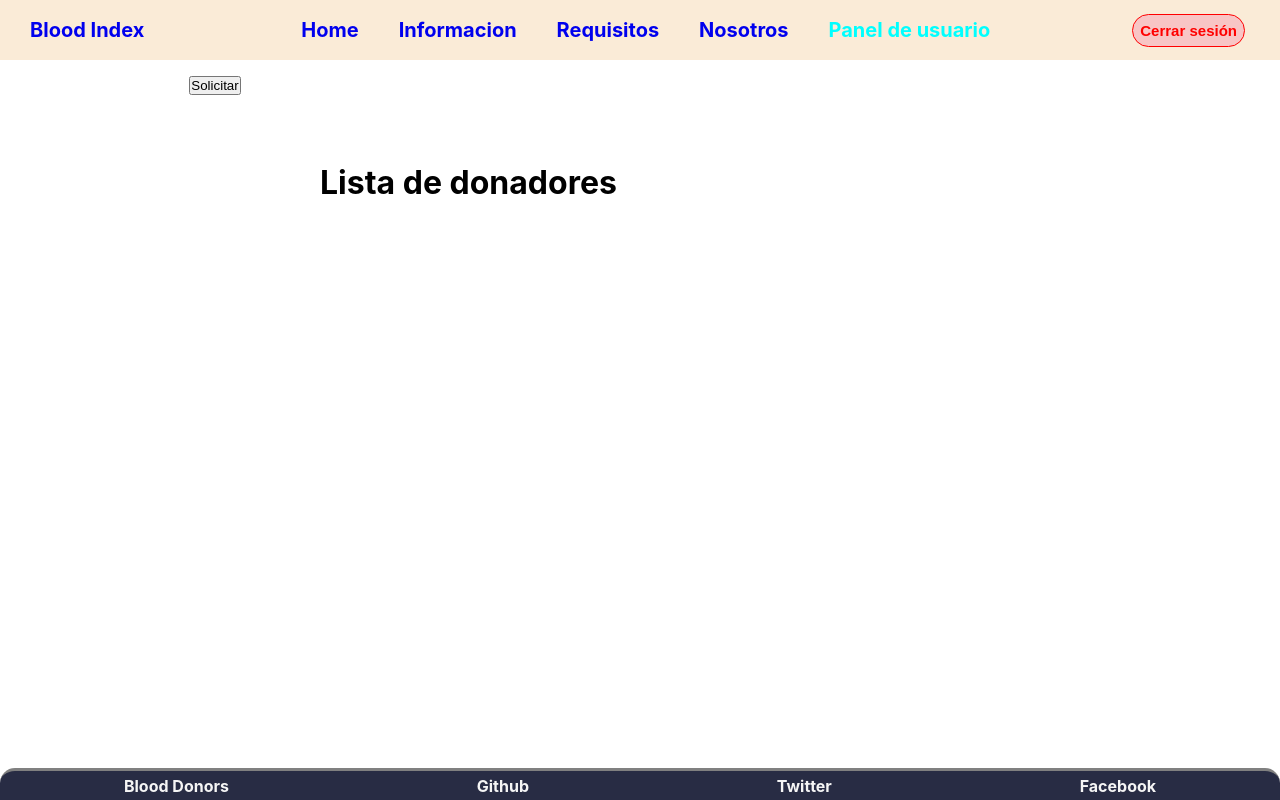
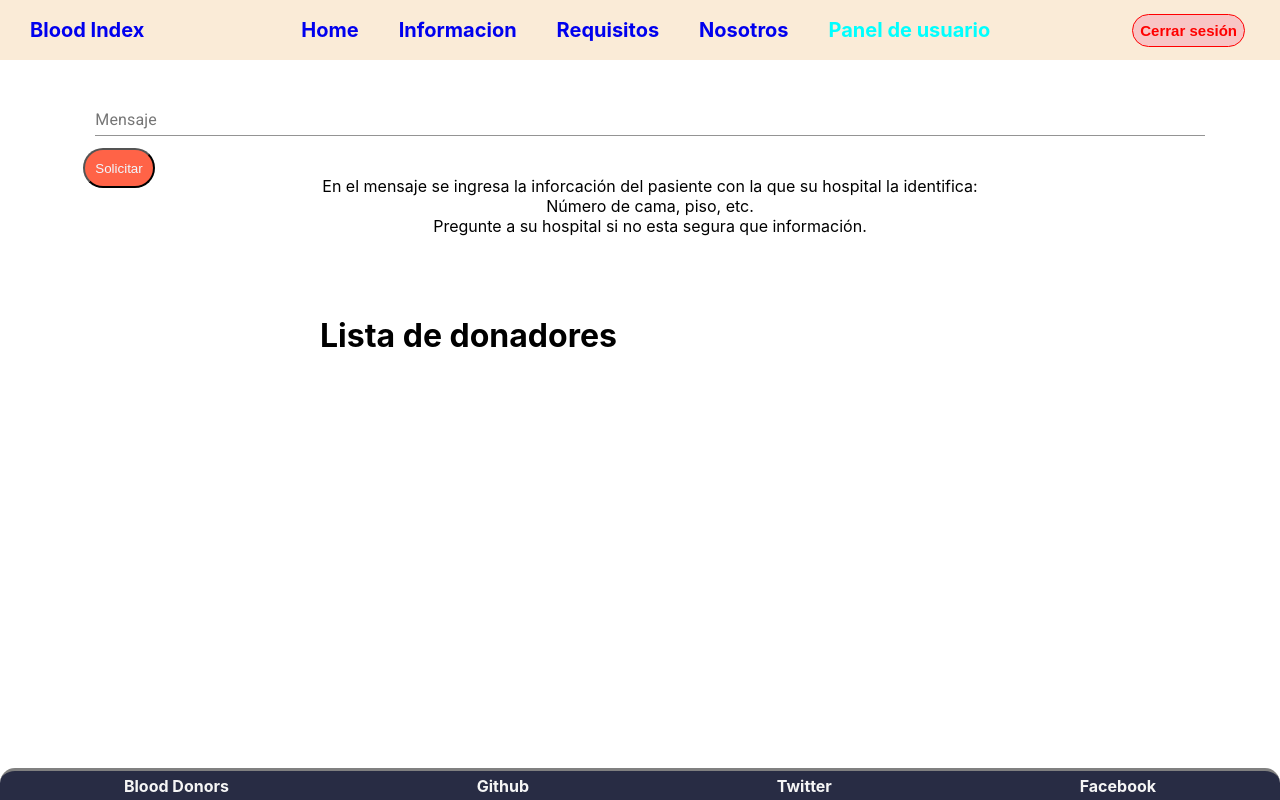
Before and after one commit to jcarlosaglez/BloodDonors-React, a React (Create React App) app: page /panel/solicitud in a window 1280 px wide. Built offline with nearby package versions, Linux system fonts and the light colour scheme; sample sign-in values are in the browser's storage.

Commit message:
Ya funcion el buscador de donadores, agregando campo de texto

```diff
--- a/src/components/AccessPanel/PanelHome.js
+++ b/src/components/AccessPanel/PanelHome.js
@@ -121,7 +121,7 @@ const PanelHome = () => {
           >
             <Tab label="Bienvenida" {...a11yProps(0)} />
             <Tab label="Solicitud" {...a11yProps(1)} />
-            <Tab label="Mensajes" {...a11yProps(2)} />
+            <Tab label="Contactos" {...a11yProps(2)} />
           </Tabs>
         </AppBar>
         <SwipeableViews
@@ -142,7 +142,7 @@ const PanelHome = () => {
           </TabPanel>
           <TabPanel value={value} index={2} dir={theme.direction}>
             <div>
-              <h2>Mensajes</h2>
+              <h2>Contactos</h2>
             </div>
           </TabPanel>
         </SwipeableViews>
--- a/src/components/AccessPanel/RequestDonor.js
+++ b/src/components/AccessPanel/RequestDonor.js
@@ -6,6 +6,7 @@ import MenuItem from '@material-ui/core/MenuItem';
 import FormControl from '@material-ui/core/FormControl';
 import Select from '@material-ui/core/Select';
 import Grid from '@material-ui/core/Grid';
+import TextField from '@material-ui/core/TextField';
 
 //Components
 import DonorCard from "./DonorCard";
@@ -28,7 +29,8 @@ const RequestDonor = () => {
 
     const [data, setData] = useState({
         "place_of_residence": "",
-        "blood_type": ""
+        "blood_type": "",
+        "message":""
     });
     const [donors, setDonors] = useState([]);
 
@@ -53,7 +55,8 @@ const RequestDonor = () => {
                         }
                     });
                     const dataServ = await response.json();
-                    const resp = await dataServ.filter((dat) => dat.blood_type === data.blood_type);
+                    console.log(data);
+                    const resp = await dataServ.filter((dat) => dat.blood_type === data.blood_type ); // && dat.place_of_residence === data.place_of_residence);
                     setDonors(resp);
                 }
                 catch(e) {
@@ -62,7 +65,6 @@ const RequestDonor = () => {
             }
             getData();
         }
-        console.log(data);
     }
     return (
 		<div className="RequestDonor">
@@ -162,10 +164,27 @@ const RequestDonor = () => {
                                 </Select>
                             </FormControl>
                         </Grid>
-                        <button variant="contained" color="secondary">
+                        <Grid item xs={12}>
+                            <TextField
+                                id="message"
+                                name="message"
+                                value={data.message}
+                                label="Mensaje"
+                                onChange={handleInputChange}
+                                multiline
+                                rowsMax={8}
+                                style={{width:"100%"}}
+                                title="En el mensaje se ingresa la inforcación del pasiente con la que su hospital la identifica:
+                                Número de cama, piso, etc. Pregunte a su hospital si no esta segura que información es"
+                            />
+                        </Grid>
+                        <button className="button-form">
                             Solicitar
                         </button>
                     </Grid>
+                        <p style={{textAlign: "center"}}>En el mensaje se ingresa la inforcación del pasiente con la que su hospital la identifica: <br />
+                            Número de cama, piso, etc. <br /> Pregunte a su hospital si no esta segura que información.
+                        </p>
                 </form>
             </div>
             <div className="list-container">
--- a/src/css/AccessPanel/RequestDonor.css
+++ b/src/css/AccessPanel/RequestDonor.css
@@ -8,3 +8,10 @@
     overflow-y: scroll;
     overflow-x: hidden;
 }
+.button-form{
+    background-color: tomato;
+    color: aliceblue;
+    padding: 10px;
+    border-radius: 20px;
+    height: 40px;
+}
```
